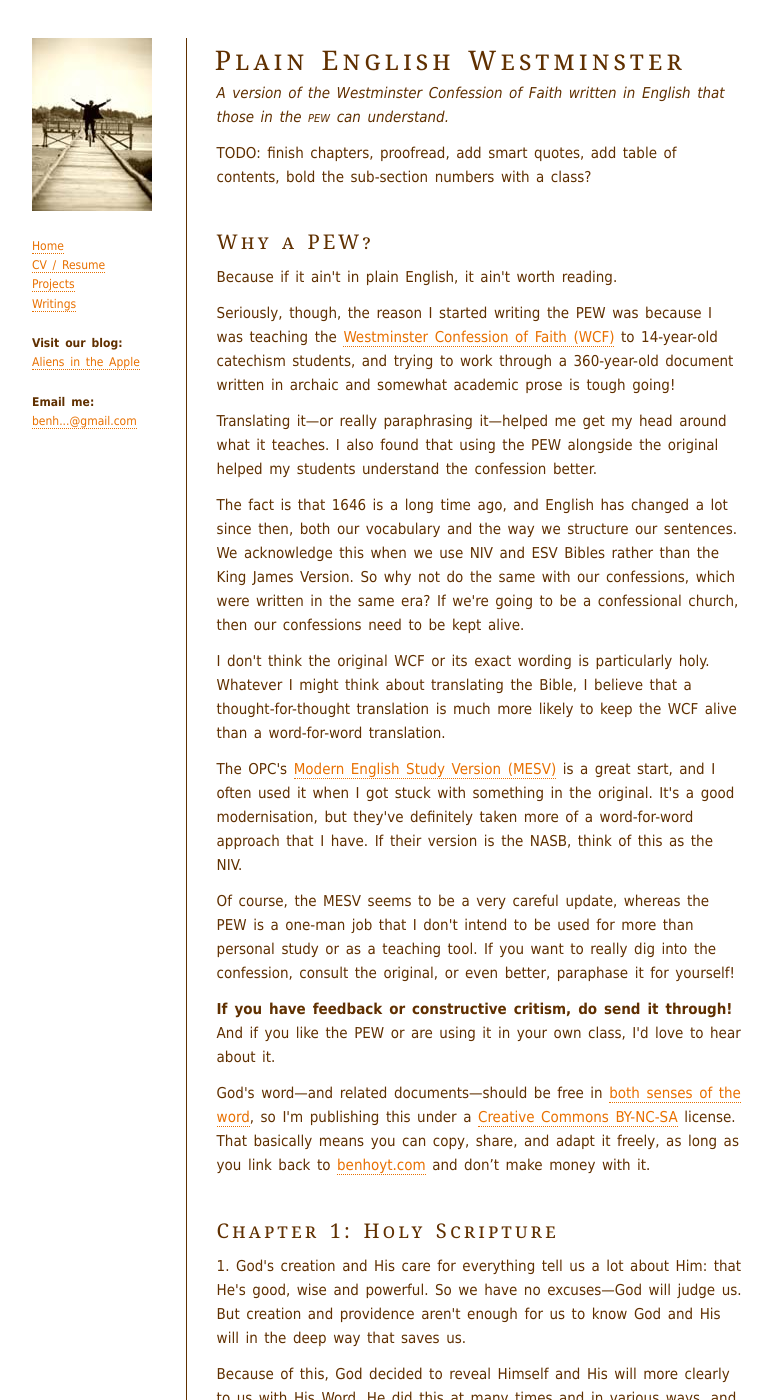
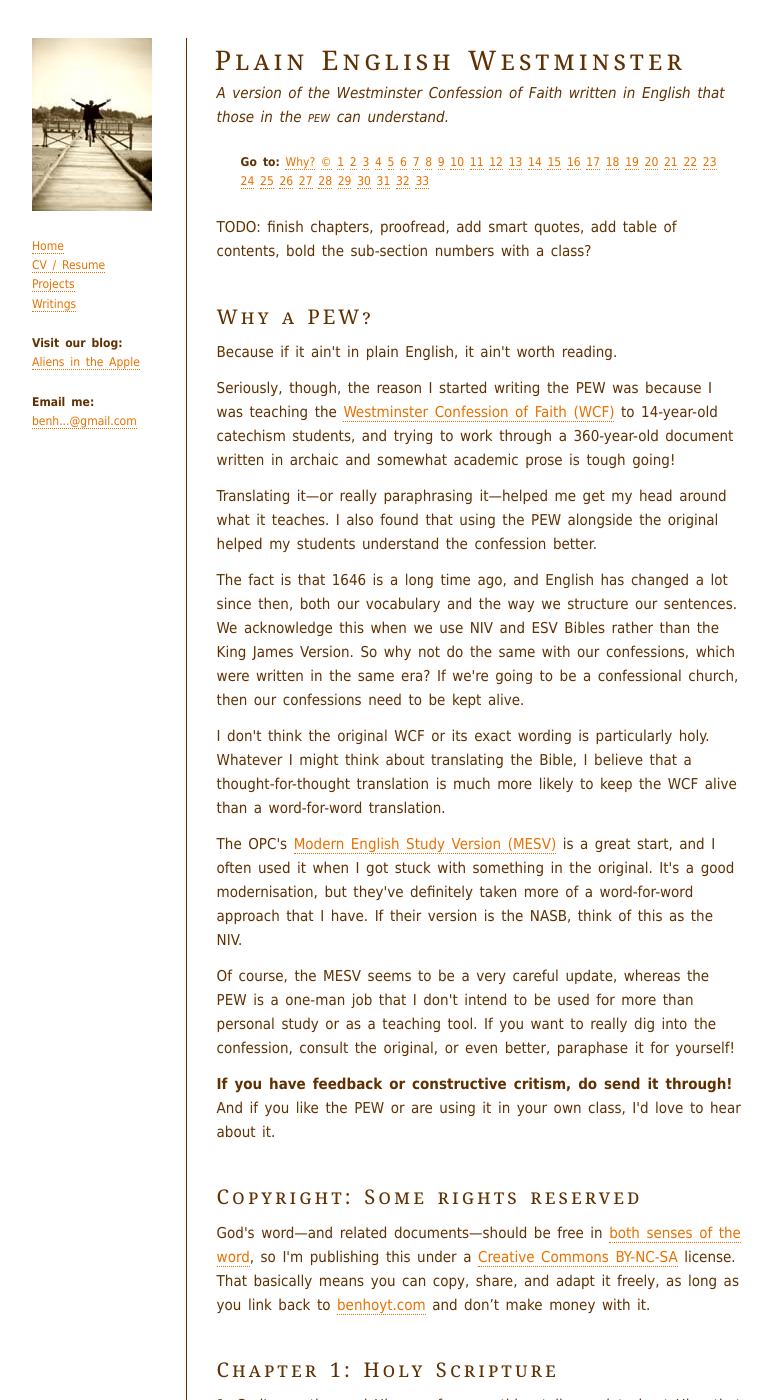
Before and after one commit to benhoyt/benhoyt.github.com, a Jekyll site: the page built from writings-plain-english-westminster.html, in a window 1280 px wide and 1400 px high. Shown: the whole window, without its empty margins (248-1020 px from the left). Built offline with Jekyll 4.4.1, drawn with Linux system fonts in a browser that asks for light colours.

Commit message:
Attempt to add table of contents

```diff
--- a/writings-plain-english-westminster.html
+++ b/writings-plain-english-westminster.html
@@ -5,6 +5,45 @@ permalink: /writings/plain-english-westminster/index.html
 ---
 <h1><a href="/writings/plain-english-westminster/">{{ page.title }}</a></h1>
 <p class="subtitle">A version of the Westminster Confession of Faith written in English that those in the <span class="sc">pew</span> can understand.</p>
+
+<blockquote>
+<p class='no-print'><b>Go to:</b>
+ <a href='#why'>Why?</a>
+ <a href='#copyright'>&copy;</a>
+ <a href="#chapter1">1</a>
+ <a href="#chapter2">2</a>
+ <a href="#chapter3">3</a>
+ <a href="#chapter4">4</a>
+ <a href="#chapter5">5</a>
+ <a href="#chapter6">6</a>
+ <a href="#chapter7">7</a>
+ <a href="#chapter8">8</a>
+ <a href="#chapter9">9</a>
+ <a href="#chapter10">10</a>
+ <a href="#chapter11">11</a>
+ <a href="#chapter12">12</a>
+ <a href="#chapter13">13</a>
+ <a href="#chapter14">14</a>
+ <a href="#chapter15">15</a>
+ <a href="#chapter16">16</a>
+ <a href="#chapter17">17</a>
+ <a href="#chapter18">18</a>
+ <a href="#chapter19">19</a>
+ <a href="#chapter20">20</a>
+ <a href="#chapter21">21</a>
+ <a href="#chapter22">22</a>
+ <a href="#chapter23">23</a>
+ <a href="#chapter24">24</a>
+ <a href="#chapter25">25</a>
+ <a href="#chapter26">26</a>
+ <a href="#chapter27">27</a>
+ <a href="#chapter28">28</a>
+ <a href="#chapter29">29</a>
+ <a href="#chapter30">30</a>
+ <a href="#chapter31">31</a>
+ <a href="#chapter32">32</a>
+ <a href="#chapter33">33</a></p>
+</blockquote>
 
 <p>TODO: finish chapters, proofread, add smart quotes, add table of contents, bold the sub-section numbers with a class?</p>
 
@@ -26,6 +65,9 @@ permalink: /writings/plain-english-westminster/index.html
 <p>Of course, the MESV seems to be a very careful update, whereas the PEW is a one-man job that I don't intend to be used for more than personal study or as a teaching tool. If you want to really dig into the confession, consult the original, or even better, paraphase it for yourself!</p>
 
 <p><b>If you have feedback or constructive critism, do send it through!</b> And if you like the PEW or are using it in your own class, I'd love to hear about it.</p>
+
+
+<h2 id="copyright">Copyright: Some rights reserved</h2>
 
 <p>God's word&mdash;and related documents&mdash;should be free in <a href="http://en.wikipedia.org/wiki/Gratis_versus_libre">both senses of the word</a>, so I'm publishing this under a <a href="http://creativecommons.org/licenses/by-nc-sa/3.0/">Creative Commons BY-NC-SA</a> license. That basically means you can copy, share, and adapt it freely, as long as you link back to <a href="http://benhoyt.com/">benhoyt.com</a> and don&rsquo;t make money with it.</p>
 
```
